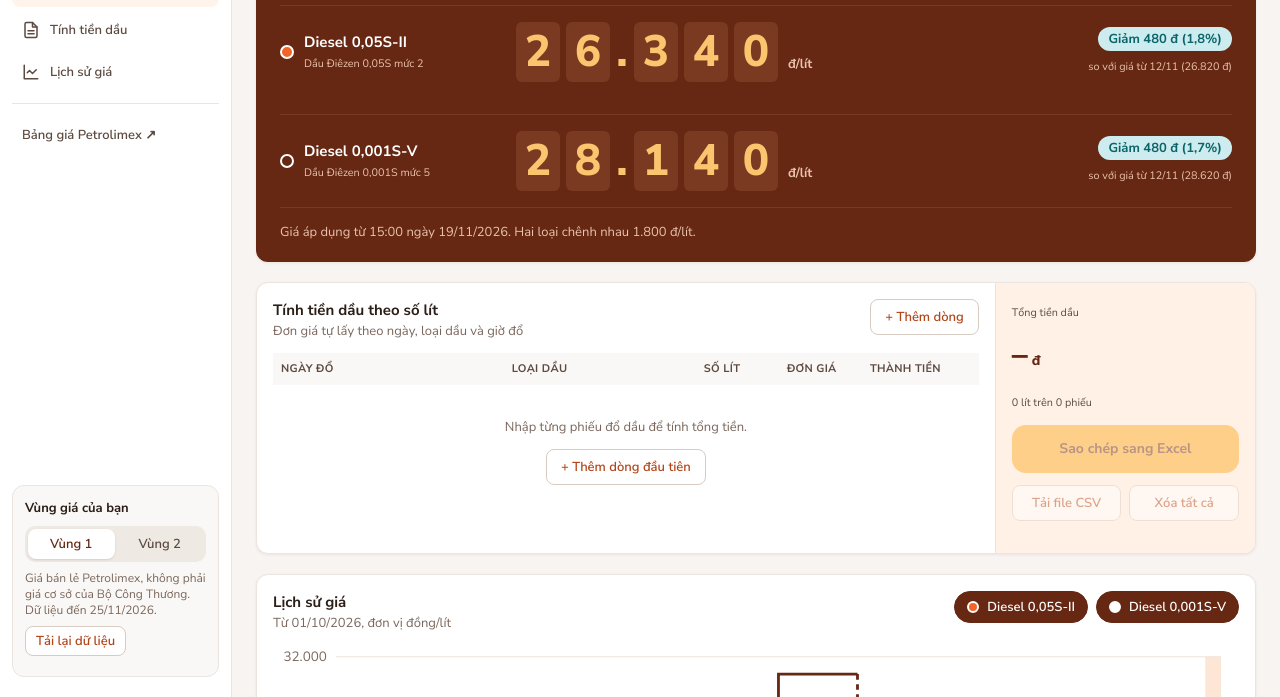
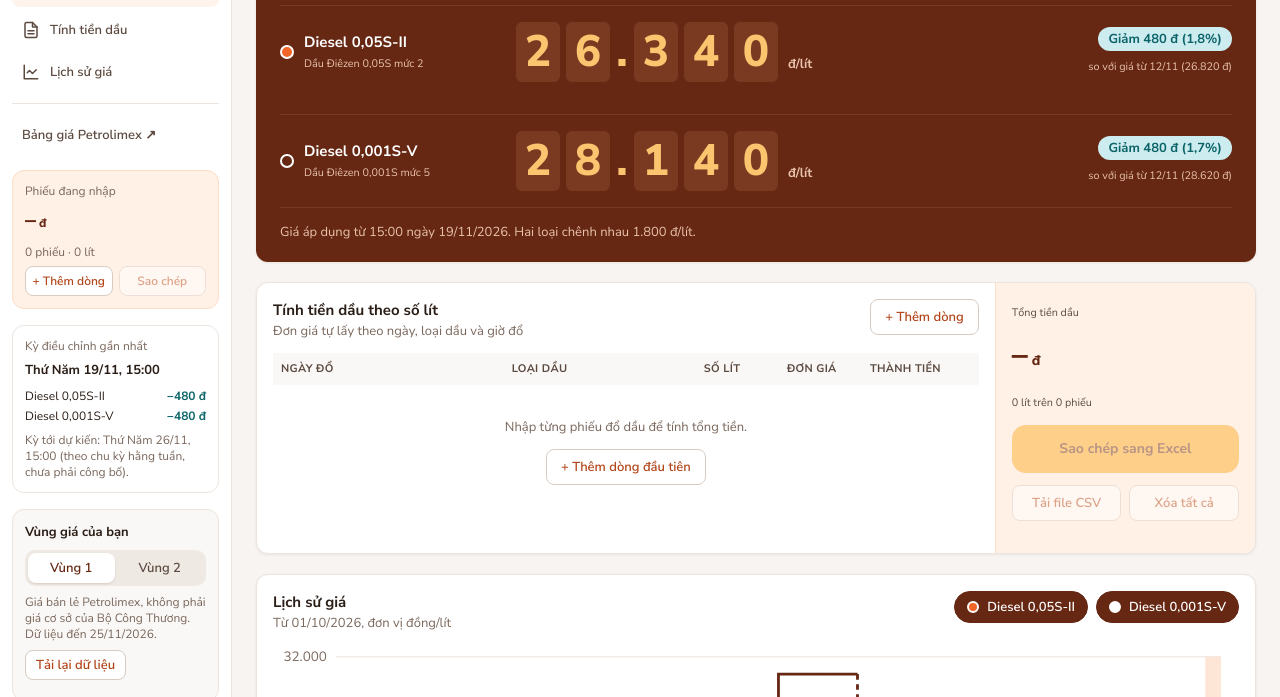
Before and after one commit to luongnhan26092000-sudo/1, a plain HTML site: page index.html in a window 1280 px wide. Shown: the part 103-800 px from the top of the page. Drawn offline with Linux system fonts and the light colour scheme.

Commit message:
Add files via upload

```diff
--- a/index.html
+++ b/index.html
@@ -92,12 +92,19 @@ td.amt{font-weight:800;padding-top:16px}.wn{font-size:11px;line-height:14px;colo
 #cal .dy.sel.ad::after{background:var(--amber)}
 #cal .ft{border-top:1px solid var(--line);margin-top:10px;padding-top:10px;font-size:12px;color:var(--ink3)}#cal .ft b{display:block;color:var(--ink);margin-bottom:6px}#cal .seg{margin-top:4px}#cal .seg button{height:30px;flex:1}
 #cal .lg{display:flex;align-items:center;gap:6px}#cal .lg i{width:6px;height:6px;border-radius:50%;background:var(--e5)}
+
+.sb{background:#fff;border:1px solid var(--line);border-radius:12px;padding:12px;display:flex;flex-direction:column;gap:6px}.sb small{color:var(--ink3);font-size:12px;line-height:16px}
+.sbv{font-size:22px;line-height:30px;font-weight:800;color:var(--cocoa)}.sbv i{font-size:12px;font-style:normal;margin-left:3px}.sb .two{gap:6px}.sb .two .btn{padding:0 4px;font-size:12px;white-space:nowrap}
+#sbSum{background:var(--ps);border-color:var(--peach)}#sbC div{display:flex;justify-content:space-between;font-size:12px}#sbC .dn_t{color:var(--teal);font-weight:700}#sbC .up_{color:var(--dg);font-weight:700}
+@media(max-width:767px){.sb{display:none}}
 </style>
 </head>
 <body>
 <aside class="side">
  <div class="logo"><span><svg class="i" viewBox="0 0 24 24"><path d="M3 22h12M4 9h10M14 22V4a2 2 0 0 0-2-2H6a2 2 0 0 0-2 2v18M14 13h2a2 2 0 0 1 2 2v2a2 2 0 0 0 2 2 2 2 0 0 0 2-2V9.83a2 2 0 0 0-.59-1.42L18 5"/></svg></span><b>Giá dầu vận chuyển</b></div>
  <nav aria-label="Điều hướng"><a href="#gia" class="on"><svg class="i" viewBox="0 0 24 24"><path d="M3 22h12M4 9h10M14 22V4a2 2 0 0 0-2-2H6a2 2 0 0 0-2 2v18"/></svg>Giá theo ngày</a><a href="#tinh"><svg class="i" viewBox="0 0 24 24"><path d="M14 2H6a2 2 0 0 0-2 2v16a2 2 0 0 0 2 2h12a2 2 0 0 0 2-2V8z"/><path d="M14 2v6h6M8 13h8M8 17h8"/></svg>Tính tiền dầu</a><a href="#su"><svg class="i" viewBox="0 0 24 24"><path d="M3 3v18h18"/><path d="m19 9-5 5-4-4-3 3"/></svg>Lịch sử giá</a><hr><a href="https://www.petrolimex.com.vn/" target="_blank" rel="noopener">Bảng giá Petrolimex ↗</a></nav>
+ <div class="sb" id="sbSum"><small>Phiếu đang nhập</small><div class="sbv"><span id="sbA">–</span><i>đ</i></div><small id="sbN">0 phiếu · 0 lít</small><div class="two"><button class="btn sm" id="sbAdd">+ Thêm dòng</button><button class="btn sm" id="sbCopy">Sao chép</button></div></div>
+ <div class="sb" id="sbPer"><small>Kỳ điều chỉnh gần nhất</small><b id="sbL"></b><div id="sbC"></div><small id="sbNx"></small></div>
  <div class="set"><b>Vùng giá của bạn</b><div class="seg" id="rgSeg"><button data-r="v1">Vùng 1</button><button data-r="v2">Vùng 2</button></div>
   <p>Giá bán lẻ Petrolimex, không phải giá cơ sở của Bộ Công Thương. <span id="upd"></span></p><button class="btn sm" id="reload">Tải lại dữ liệu</button><p id="msg" role="status"></p></div>
 </aside>
@@ -197,7 +204,8 @@ function totals(){let A=0,L=0,n=0;const by={do:[0,0],do001:[0,0]};
   $('rows').querySelectorAll('tr').forEach(tr=>{if(tr._amt!=null){A+=tr._amt;L+=tr._lit;n++;const k=rows[+tr.dataset.i].key;by[k][0]+=tr._lit;by[k][1]+=tr._amt;}});
   $('tA').textContent=vn(A);$('tN').textContent=L.toLocaleString('vi-VN')+' lít trên '+n+' phiếu';
   $('split').innerHTML=KEYS.filter(k=>by[k][0]).map(k=>'<div><div><span>'+LABEL[k]+'</span><span>'+vn(by[k][1])+' đ</span></div><small>'+by[k][0].toLocaleString('vi-VN')+' lít</small></div>').join('');
-  $('copy').disabled=!n;$('csv').disabled=!n;$('clr').disabled=!rows.length;$('empty').hidden=rows.length>0;}
+  $('copy').disabled=!n;$('csv').disabled=!n;$('clr').disabled=!rows.length;$('empty').hidden=rows.length>0;
+  $('sbA').textContent=vn(A);$('sbN').textContent=n+' phiếu · '+L.toLocaleString('vi-VN')+' lít';$('sbCopy').disabled=!n;}
 function renderRows(){$('rows').innerHTML=rows.map(rowHTML).join('');$('rows').querySelectorAll('tr').forEach(tr=>calcRow(tr,true));totals();}
 const rowOf=e=>e.target.closest('tr[data-i]');
 $('rows').addEventListener('input',e=>{const tr=rowOf(e);if(!tr)return;const r=rows[+tr.dataset.i],c=e.target.classList;
@@ -210,7 +218,7 @@ $('rows').addEventListener('click',e=>{const tr=rowOf(e);if(!tr)return;const r=r
   if(e.target.closest('.dbtn')){openCal(tr);return;}
   if(e.target.closest('.del')){rows.splice(+tr.dataset.i,1);renderRows();save();}});
 const addRow=()=>{rows.push({date:sel,key:'do',slot:'after',liters:'',price:null});renderRows();save();const l=$('rows').querySelectorAll('.c-lit');if(l.length)l[l.length-1].focus();};
-$('add').onclick=addRow;$('add2').onclick=addRow;
+$('add').onclick=addRow;$('add2').onclick=addRow;$('sbAdd').onclick=addRow;$('sbCopy').onclick=()=>$('copy').click();
 $('clr').onclick=()=>{if(rows.length&&confirm('Xóa tất cả các dòng?')){rows=[];renderRows();save();}};
 function table(){const L=[];$('rows').querySelectorAll('tr').forEach(tr=>{if(tr._amt==null)return;const r=rows[+tr.dataset.i];L.push([fmtVN(r.date),INV[r.key],tr._lit,tr._price,tr._amt]);});return L;}
 $('copy').onclick=()=>{const t=[['Ngày','Loại dầu','Số lít','Đơn giá','Thành tiền']].concat(table()).map(a=>a.join('\t')).join('\n'),b=$('copy');
@@ -263,8 +271,14 @@ function renderHist(){
 }
 $('hist').addEventListener('click',e=>{const b=e.target.closest('[data-d]');if(!b)return;sel=b.dataset.d;touched=true;render();$('gia').scrollIntoView({behavior:'smooth'});});
 document.querySelectorAll('.chip').forEach(c=>c.addEventListener('click',()=>{show[c.dataset.k]=!show[c.dataset.k];c.classList.toggle('on',show[c.dataset.k]);c.setAttribute('aria-pressed',show[c.dataset.k]);renderHist();}));
+
+function renderSide(){const n=PERIODS.length,p=PERIODS[n-1],pr=PERIODS[n-2];if(!p)return;
+  $('sbL').textContent=WD[parse(p.from.slice(0,10)).getDay()]+' '+dm(p.from.slice(0,10))+', '+p.from.slice(11);
+  $('sbC').innerHTML=pr?KEYS.map(k=>{const c=pv(p,k),b=pv(pr,k);if(c.v==null||b.v==null)return '';const d=c.v-b.v;return '<div><span>'+LABEL[k]+'</span><span class="'+(d>0?'up_':d<0?'dn_t':'')+'">'+sgn(d,c.est||b.est)+' đ</span></div>';}).join(''):'';
+  const t=new Date();let d=parse(today);if(d.getDay()===4&&t.getHours()>=15)d.setDate(d.getDate()+1);while(d.getDay()!==4)d.setDate(d.getDate()+1);
+  $('sbNx').textContent='Kỳ tới dự kiến: Thứ Năm '+dm(fmtISO(d))+', 15:00 (theo chu kỳ hằng tuần, chưa phải công bố).';}
 /* ---- điều khiển chung ---- */
-function render(){document.querySelectorAll('#rgSeg button').forEach(b=>b.classList.toggle('on',b.dataset.r===region));renderBoard();renderHist();$('rows').querySelectorAll('tr').forEach(tr=>{const r=rows[+tr.dataset.i];if(r&&r.price==null)calcRow(tr,true);});totals();}
+function render(){document.querySelectorAll('#rgSeg button').forEach(b=>b.classList.toggle('on',b.dataset.r===region));renderBoard();renderHist();renderSide();$('rows').querySelectorAll('tr').forEach(tr=>{const r=rows[+tr.dataset.i];if(r&&r.price==null)calcRow(tr,true);});totals();}
 const go=d=>{if(d<minD||d>lastData)return;sel=d;touched=true;render();};
 $('prev').onclick=()=>go(addDays(sel,-1));$('next').onclick=()=>go(addDays(sel,1));$('today').onclick=()=>go(lastData);
 $('selDate').onchange=e=>e.target.value&&go(e.target.value);
```
